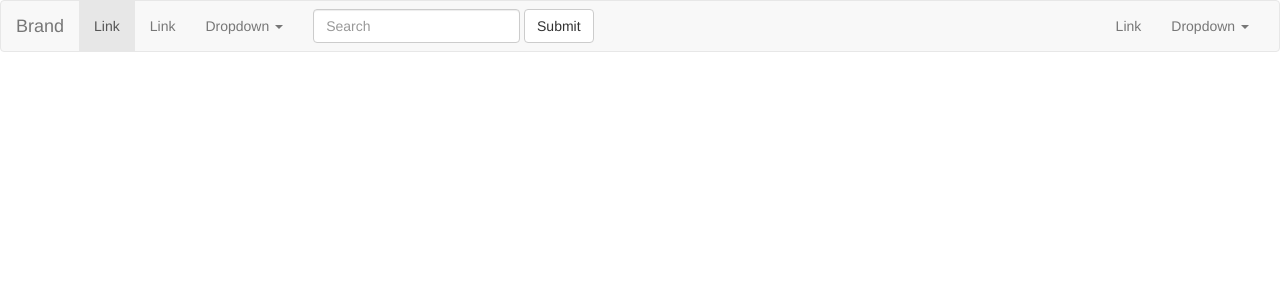
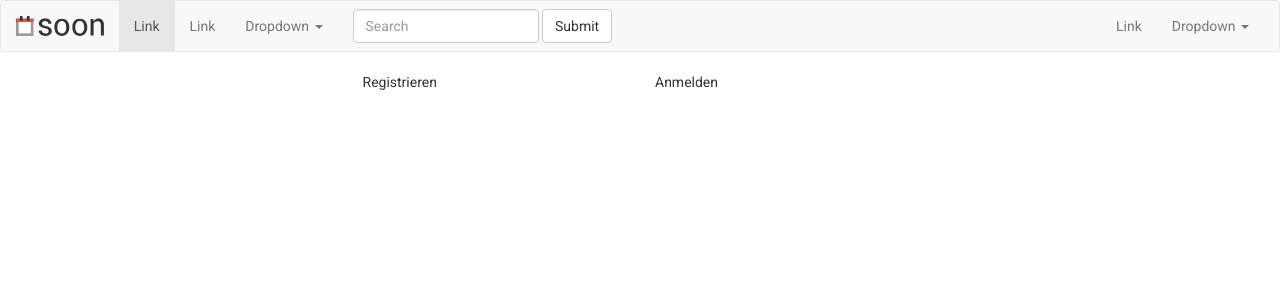
Before and after one commit to danielphpmaster/soon, a PHP site: page / in a window 1280 px wide. Shown: the top 300 px of the page. Run offline with PHP 8.4, Linux system fonts and the light colour scheme; some libraries are stand-ins or nearby versions.

Commit message:
Daniel
Einbindung von Google Fonts, Schriftart: Roboto

```diff
--- a/head.php
+++ b/head.php
@@ -4,6 +4,7 @@
 <title><?php echo $title; ?></title>
 
 <link rel="stylesheet" type="text/css" href="style.css">
+<link href="https://fonts.googleapis.com/css?family=Roboto" rel="stylesheet">
 
 <!-- Einbindung von Bootstrap -->
 <link rel="stylesheet" href="https://maxcdn.bootstrapcdn.com/bootstrap/3.3.5/css/bootstrap.min.css">
--- a/index.php
+++ b/index.php
@@ -12,6 +12,20 @@
 
 <body>
 	<?php include 'navbar.php';?>
+	<div class="container">
+		<div class="row">
+			<div class="col-xs-12 col-md-3">
+			</div>
+			<div class="col-xs-12 col-md-3">
+				Registrieren
+			</div>
+			<div class="col-xs-12 col-md-3">
+				Anmelden
+			</div>
+			<div class="col-xs-12 col-md-3">
+			</div>
+		</div>
+	</div>
 </body>
 
 </html>
--- a/navbar.php
+++ b/navbar.php
@@ -8,7 +8,7 @@
 <span class="icon-bar"></span>
 <span class="icon-bar"></span>
 </button>
-<a class="navbar-brand" href="#">Brand</a>
+<a class="navbar-brand" href="#"><img src="logo.svg" height="20px"></a>
 </div>
 
 <!-- Collect the nav links, forms, and other content for toggling -->
--- a/style.css
+++ b/style.css
@@ -0,0 +1,3 @@
+* {
+	font-family: 'Roboto', sans-serif;
+}
```
Also changed, not shown: calendar.php (added, +17 -0 lines), logo.svg (added).
